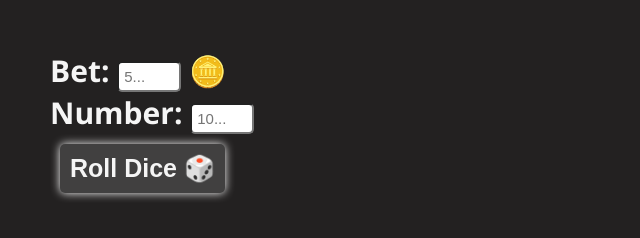
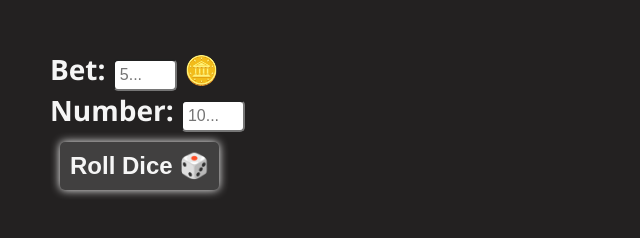
Before and after one commit to sofeyahamira/casino, a plain HTML site: page index.html in a window 1280 px wide. Shown: the whole page, without its empty margins (0-640 px from the left). Drawn offline with Linux system fonts and the light colour scheme.

Commit message:
Change font size

```diff
--- a/index.html
+++ b/index.html
@@ -11,7 +11,7 @@
             background-color: rgb(35, 33, 33);
             color: whitesmoke;
             font-weight: bolder;
-            font-size: 30px;
+            font-size: 28px;
             margin: 50px;
             font-family: 'Segoe UI', Tahoma, Geneva, Verdana, sans-serif;
         }
@@ -19,14 +19,14 @@
         input {
             padding: 5px;
             border-radius: 5px;
-            font-size: 15px;
+            font-size: 16px;
         }
 
         button {
             margin: 10px;
             padding: 10px;
             border-radius: 5px;
-            font-size: 25px;
+            font-size: 24px;
             background-color: rgb(65, 64, 64);
             border: none;
             box-shadow: 0px 0px 10px white;
```
